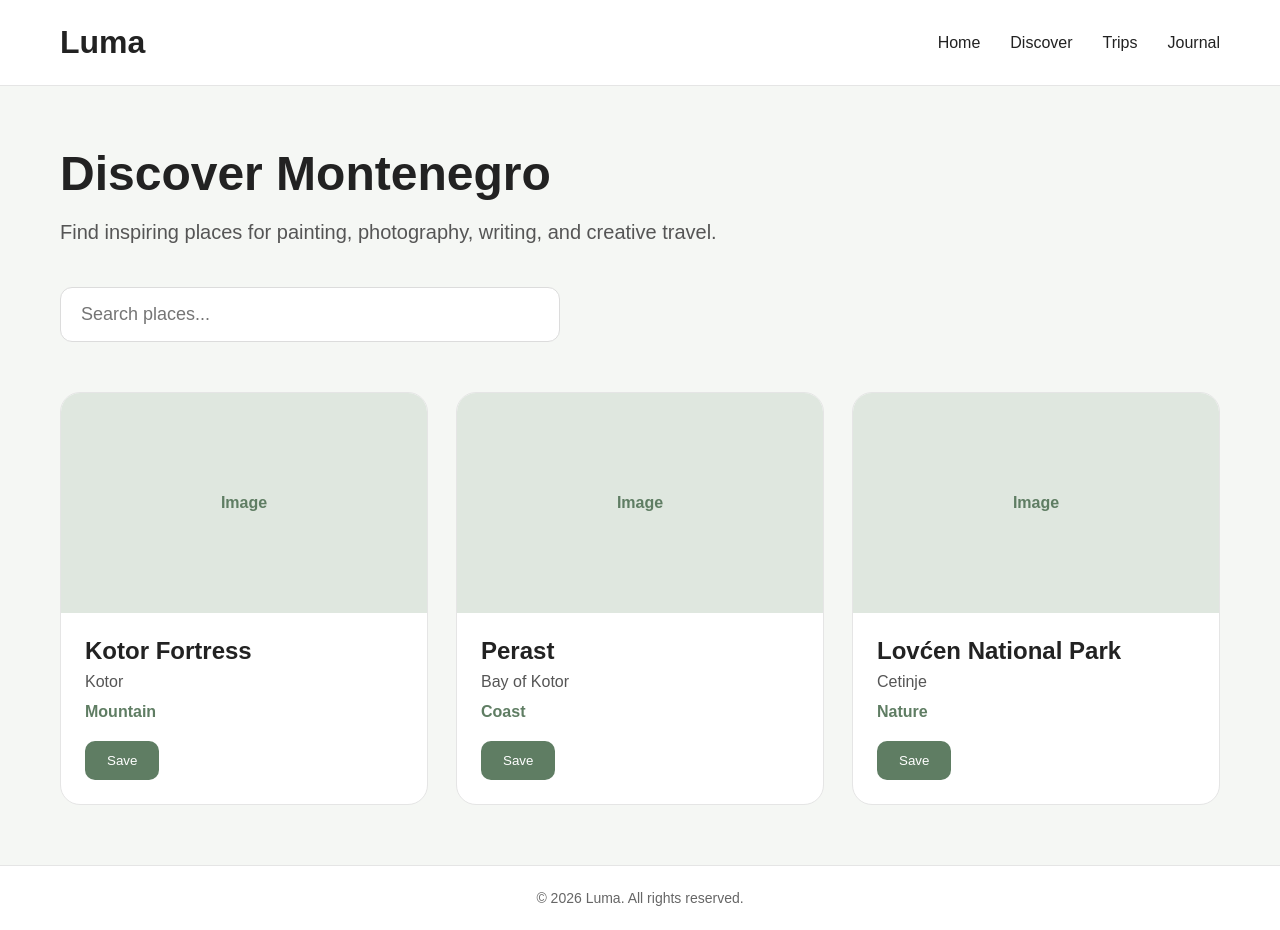
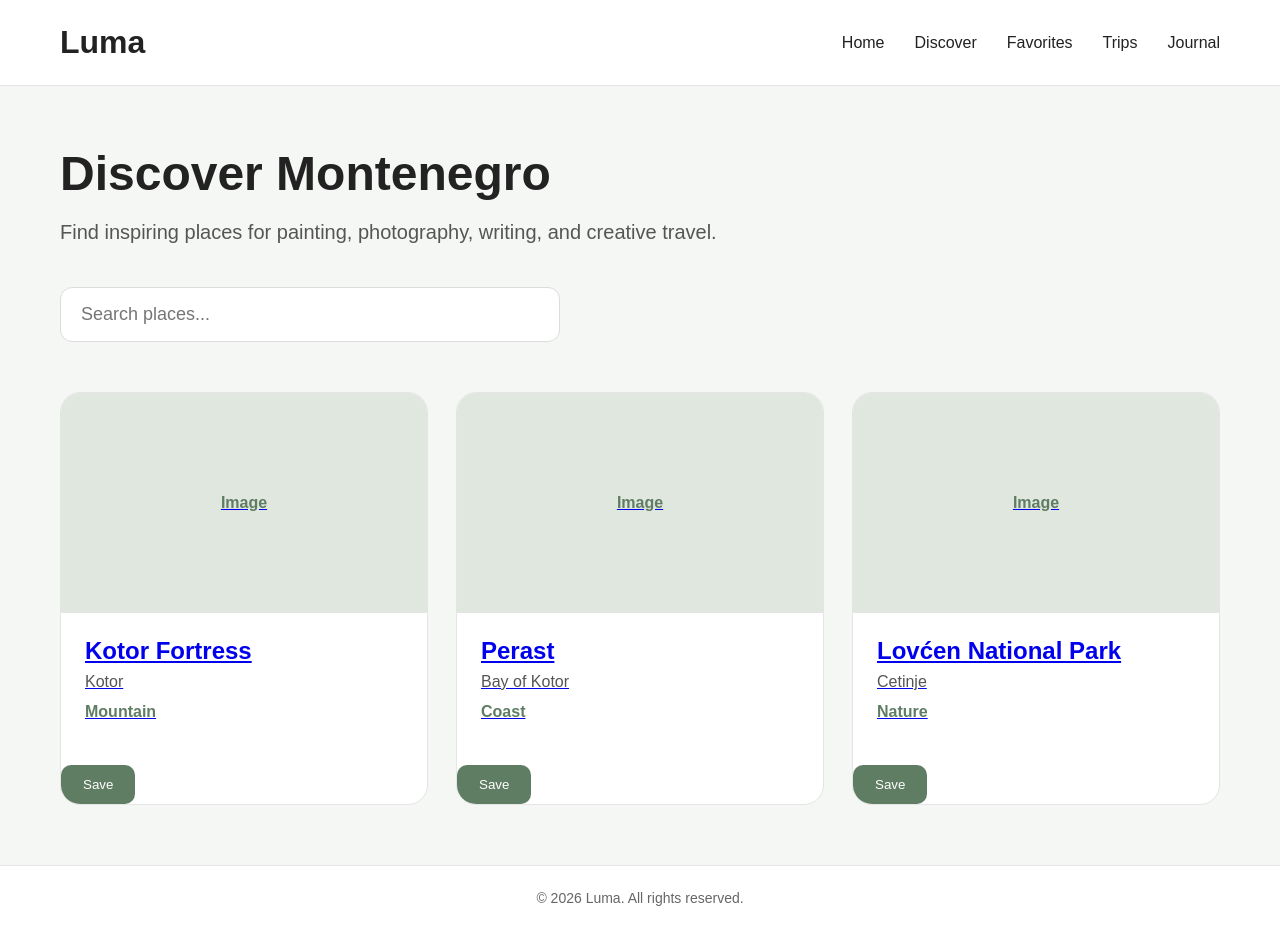
Before and after one commit to Filipmcetinje/luma, a React app in the folder frontend/: page /discover in a window 1280 px wide. Built offline with nearby package versions, Linux system fonts and the light colour scheme; the HTML template or start-up script is replaced by a standard one.

Commit message:
Add favorites page and save functionality

```diff
--- a/frontend/src/App.jsx
+++ b/frontend/src/App.jsx
@@ -1,3 +1,4 @@
+import { useState } from "react";
 import { Routes, Route } from "react-router-dom";
 
 import Header from "./components/Header/Header";
@@ -7,15 +8,48 @@ import Discover from "./pages/Discover/Discover";
 import Trips from "./pages/Trips/Trips";
 import Journal from "./pages/Journal/Journal";
 import PlaceDetails from "./pages/PlaceDetails/PlaceDetails";
+import Favorites from "./pages/Favorites/Favorites";
+import places from "./data/places";
 
 function App() {
+  const [favoritePlaceIds, setFavoritePlaceIds] = useState([]);
+
+  function handleToggleFavorite(placeId) {
+    if (favoritePlaceIds.includes(placeId)) {
+      setFavoritePlaceIds(favoritePlaceIds.filter((id) => id !== placeId));
+    } else {
+      setFavoritePlaceIds([...favoritePlaceIds, placeId]);
+    }
+  }
+  const favoritePlaces = places.filter((place) =>
+    favoritePlaceIds.includes(place.id),
+  );
+
   return (
     <>
       <Header />
 
       <Routes>
         <Route path="/" element={<Home />} />
-        <Route path="/discover" element={<Discover />} />
+        <Route
+          path="/discover"
+          element={
+            <Discover
+              favoritePlaceIds={favoritePlaceIds}
+              onToggleFavorite={handleToggleFavorite}
+            />
+          }
+        />
+        <Route
+          path="/favorites"
+          element={
+            <Favorites
+              favoritePlaces={favoritePlaces}
+              favoritePlaceIds={favoritePlaceIds}
+              onToggleFavorite={handleToggleFavorite}
+            />
+          }
+        />
         <Route path="/trips" element={<Trips />} />
         <Route path="/journal" element={<Journal />} />
         <Route path="/places/:placeId" element={<PlaceDetails />} />
--- a/frontend/src/components/Header/Header.jsx
+++ b/frontend/src/components/Header/Header.jsx
@@ -16,6 +16,10 @@ function Header() {
           Discover
         </Link>
 
+        <Link className="header__link" to="/favorites">
+          Favorites
+        </Link>
+
         <Link className="header__link" to="/trips">
           Trips
         </Link>
--- a/frontend/src/components/PlaceCard/PlaceCard.jsx
+++ b/frontend/src/components/PlaceCard/PlaceCard.jsx
@@ -2,18 +2,28 @@ import { Link } from "react-router-dom";
 
 import "./PlaceCard.css";
 
-function PlaceCard({ place }) {
+function PlaceCard({ place, isFavorite, onToggleFavorite }) {
+  function handleSaveClick(event) {
+    event.preventDefault();
+    onToggleFavorite(place.id);
+  }
+
   return (
-    <Link className="place-card" to={`/places/${place.id}`}>
+    <article className="place-card">
+      <Link className="place-card__link" to={`/places/${place.id}`}>
         <div className="place-card__image-placeholder">Image</div>
 
         <div className="place-card__content">
           <h2 className="place-card__title">{place.title}</h2>
           <p className="place-card__location">{place.location}</p>
           <p className="place-card__category">{place.category}</p>
-        <button className="place-card__button">Save</button>
         </div>
       </Link>
+
+      <button className="place-card__button" onClick={handleSaveClick}>
+        {isFavorite ? "Saved" : "Save"}
+      </button>
+    </article>
   );
 }
 
--- a/frontend/src/pages/Discover/Discover.jsx
+++ b/frontend/src/pages/Discover/Discover.jsx
@@ -5,7 +5,7 @@ import PlaceCard from "../../components/PlaceCard/PlaceCard";
 import SearchBar from "../../components/SearchBar/SearchBar";
 import places from "../../data/places";
 
-function Discover() {
+function Discover({ favoritePlaceIds, onToggleFavorite }) {
   const [search, setSearch] = useState("");
 
   const filteredPlaces = places.filter((place) => {
@@ -27,7 +27,12 @@ function Discover() {
 
       <section className="discover__places">
         {filteredPlaces.map((place) => (
-          <PlaceCard key={place.id} place={place} />
+          <PlaceCard
+            key={place.id}
+            place={place}
+            isFavorite={favoritePlaceIds.includes(place.id)}
+            onToggleFavorite={onToggleFavorite}
+          />
         ))}
       </section>
     </main>
--- /dev/null
+++ b/frontend/src/pages/Favorites/Favorites.jsx
@@ -0,0 +1,22 @@
+import "./Favorites.css";
+import PlaceCard from "../../components/PlaceCard/PlaceCard";
+
+function Favorites({ favoritePlaces, favoritePlaceIds, onToggleFavorite }) {
+  return (
+    <main className="favorites">
+      <h1 className="favorites__title">Saved Places</h1>
+      <section className="favorites__places">
+        {favoritePlaces.map((place) => (
+          <PlaceCard
+            key={place.id}
+            place={place}
+            isFavorite={favoritePlaceIds.includes(place.id)}
+            onToggleFavorite={onToggleFavorite}
+          />
+        ))}
+      </section>
+    </main>
+  );
+}
+
+export default Favorites;
```
Also changed, not shown: frontend/src/pages/Favorites/Favorites.css (added). Lines whose indentation alone changed are shown as unchanged.
